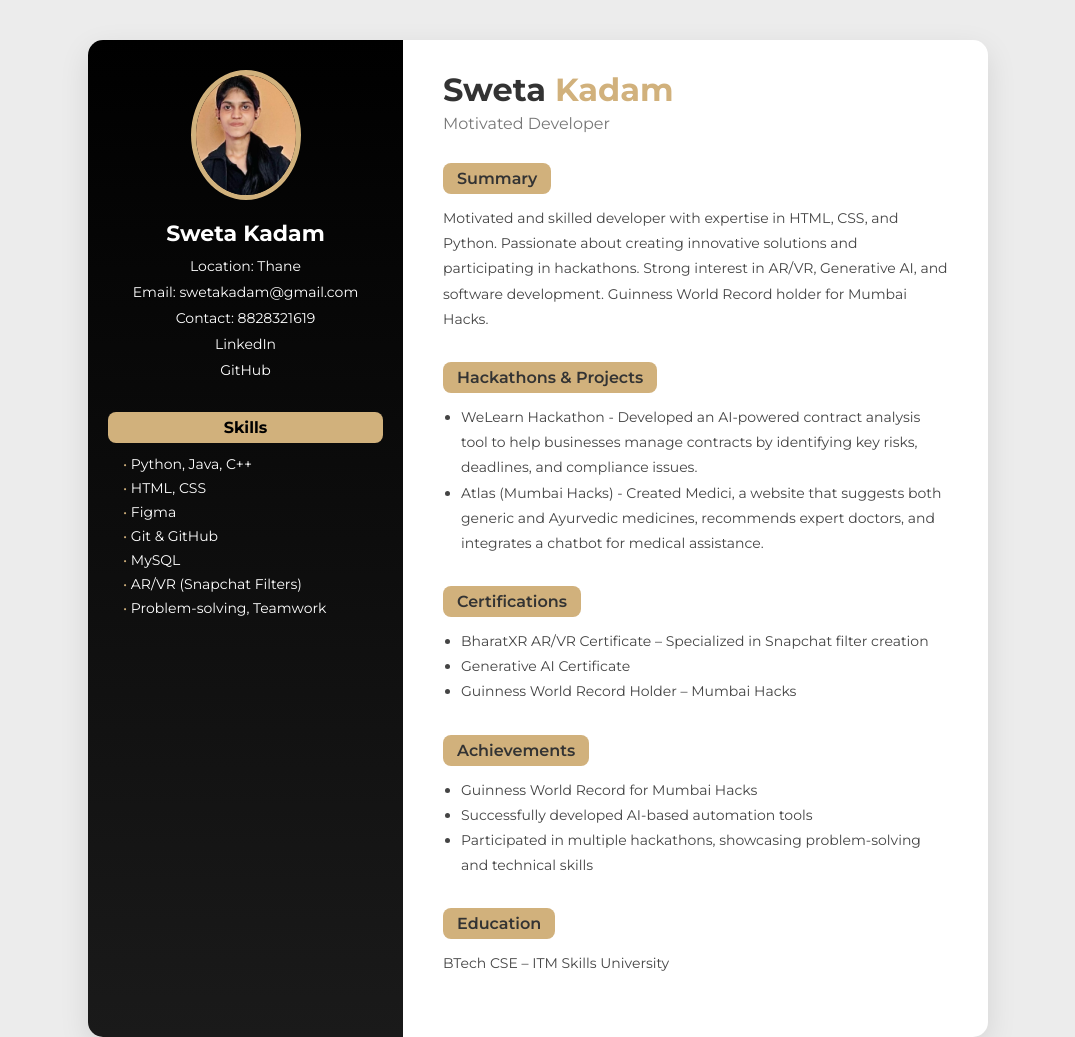
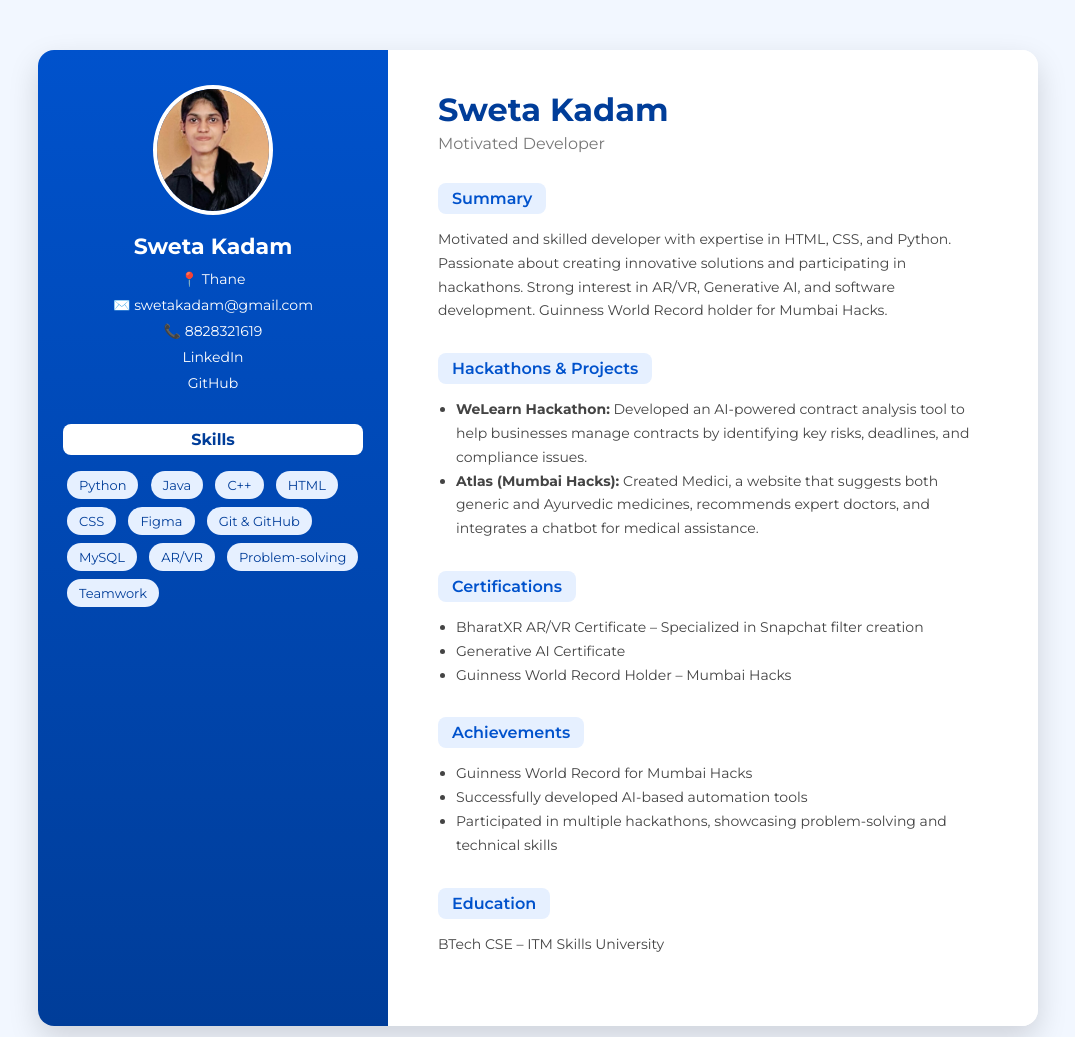
Before and after one commit to Shweta-Tech-creator/Resume-HTML-CSS-, a plain HTML site: page index.html in a window 1280 px wide. Shown: the top 1037 px of the page, without its empty margins (102-1177 px from the left). Drawn offline with Linux system fonts and the light colour scheme.

Commit message:
Update index.html

```diff
--- a/index.html
+++ b/index.html
@@ -1,10 +1,10 @@
 <!DOCTYPE html>
 <html lang="en">
 <head>
-  <meta charset="UTF-8">
-  <meta name="viewport" content="width=device-width, initial-scale=1.0">
-  <title>Sweta Kadam </title>
-  <link href="https://fonts.googleapis.com/css2?family=Montserrat:wght@400;600;700&display=swap" rel="stylesheet">
+  <meta charset="UTF-8" />
+  <meta name="viewport" content="width=device-width, initial-scale=1.0"/>
+  <title>Sweta Kadam</title>
+  <link href="https://fonts.googleapis.com/css2?family=Montserrat:wght@400;600;700&display=swap" rel="stylesheet"/>
   <style>
     * {
       margin: 0;
@@ -15,66 +15,63 @@
       font-family: 'Montserrat', sans-serif;
       display: flex;
       justify-content: center;
-      background-color: #ececec;
+      background-color: #f2f7ff;
     }
     .resume {
       display: flex;
-      width: 900px;
+      width: 1000px;
       background-color: #fff;
-      border-radius: 15px;
-      box-shadow: 0 10px 30px rgba(0, 0, 0, 0.1);
-      margin: 40px 0;
+      border-radius: 16px;
+      box-shadow: 0 12px 30px rgba(0, 0, 0, 0.15);
+      margin: 50px 0;
       overflow: hidden;
     }
     .left {
       width: 35%;
-      background: linear-gradient(to bottom, #000000, #1a1a1a);
+      background: linear-gradient(to bottom, #0052cc, #003d99);
       color: #fff;
-      padding: 30px 20px;
+      padding: 35px 25px;
       display: flex;
       flex-direction: column;
       align-items: center;
     }
     .left img {
-      width: 110px;
+      width: 120px;
       height: 130px;
       border-radius: 50%;
       object-fit: cover;
-      object-position: center;
-      margin-bottom: 20px;
-      border: 5px solid #d1b17c;
-      background-color: #fff;
+      border: 4px solid #fff;
+      margin-bottom: 18px;
     }
     .left h2 {
       font-size: 22px;
-      margin-bottom: 10px;
+      margin-bottom: 6px;
       text-align: center;
     }
     .left p {
       font-size: 14px;
-      margin-bottom: 8px;
       text-align: center;
+      margin: 4px 0;
     }
     .left a {
       color: #fff;
       text-decoration: none;
-      transition: color 0.3s ease;
     }
     .left a:hover {
-      color: #d1b17c;
+      text-decoration: underline;
     }
     .section {
-      margin: 25px 0;
+      margin-top: 28px;
       width: 100%;
     }
     .section h3 {
-      background-color: #d1b17c;
-      color: #000;
+      background-color: #ffffff;
+      color: #003d99;
       padding: 6px 12px;
       font-size: 16px;
       border-radius: 8px;
+      text-align: center;
       margin-bottom: 12px;
-      text-align: center;
     }
     .section ul {
       list-style: none;
@@ -85,20 +82,20 @@
       margin-bottom: 6px;
     }
     .section ul li::before {
-      content: "• ";
-      color: #d1b17c;
+      content: "➤ ";
+      color: #d1e3ff;
     }
+
     .right {
       width: 65%;
-      padding: 30px 40px;
+      padding: 40px 50px;
+      background-color: #ffffff;
       color: #333;
     }
     .right h1 {
       font-size: 32px;
       font-weight: 700;
-    }
-    .right h1 span {
-      color: #d1b17c;
+      color: #003d99;
     }
     .right h4 {
       margin-top: 5px;
@@ -106,38 +103,40 @@
       font-size: 16px;
       color: #777;
     }
-    .right .info-section {
+
+    .info-section {
       margin: 30px 0;
     }
     .info-section h3 {
-      background-color: #d1b17c;
+      color: #0052cc;
+      background-color: #e6f0ff;
       padding: 6px 14px;
       font-size: 16px;
       border-radius: 8px;
       display: inline-block;
-      margin-bottom: 12px;
+      margin-bottom: 14px;
       font-weight: 600;
     }
     .info-section p,
     .info-section li {
       font-size: 14px;
-      line-height: 1.8;
+      line-height: 1.7;
       color: #444;
     }
     .info-section ul {
       padding-left: 18px;
     }
+
     .skills span {
       display: inline-block;
-      background-color: #f1f1f1;
-      color: #333;
+      background-color: #e6f0ff;
+      color: #003d99;
       padding: 6px 12px;
-      border-radius: 20px;
+      border-radius: 18px;
       margin: 4px;
       font-size: 13px;
       font-weight: 500;
     }
-
   </style>
 </head>
 <body>
@@ -145,27 +144,32 @@
     <div class="left">
       <img src="swetttta.jpeg" alt="Sweta Kadam">
       <h2>Sweta Kadam</h2>
-      <p>Location: Thane</p>
-      <p>Email: swetakadam@gmail.com</p>
-      <p>Contact: 8828321619</p>
-      <p><a href="https://www.linkedin.com/in/sweta-kadam-5851a4323/" style="color:#fff">LinkedIn</a></p>
-      <p><a href="https://github.com/Shweta-Tech-creator" style="color:#fff">GitHub</a></p>
+      <p>📍 Thane</p>
+      <p>✉️ swetakadam@gmail.com</p>
+      <p>📞 8828321619</p>
+      <p><a href="https://www.linkedin.com/in/sweta-kadam-5851a4323/">LinkedIn</a></p>
+      <p><a href="https://github.com/Shweta-Tech-creator">GitHub</a></p>
+
       <div class="section">
         <h3>Skills</h3>
-        <ul>
-          <li>Python, Java, C++</li>
-          <li>HTML, CSS</li>
-          <li>Figma</li>
-          <li>Git & GitHub</li>
-          <li>MySQL</li>
-          <li>AR/VR (Snapchat Filters)</li>
-          <li>Problem-solving, Teamwork</li>
-        </ul>
+        <div class="skills">
+          <span>Python</span>
+          <span>Java</span>
+          <span>C++</span>
+          <span>HTML</span>
+          <span>CSS</span>
+          <span>Figma</span>
+          <span>Git & GitHub</span>
+          <span>MySQL</span>
+          <span>AR/VR</span>
+          <span>Problem-solving</span>
+          <span>Teamwork</span>
+        </div>
       </div>
+    </div>
 
-    </div>
     <div class="right">
-      <h1>Sweta <span>Kadam</span></h1>
+      <h1>Sweta Kadam</h1>
       <h4>Motivated Developer</h4>
 
       <div class="info-section">
@@ -176,8 +180,8 @@
       <div class="info-section">
         <h3>Hackathons & Projects</h3>
         <ul>
-          <li>WeLearn Hackathon - Developed an AI-powered contract analysis tool to help businesses manage contracts by identifying key risks, deadlines, and compliance issues.</li>
-          <li>Atlas (Mumbai Hacks) - Created Medici, a website that suggests both generic and Ayurvedic medicines, recommends expert doctors, and integrates a chatbot for medical assistance.</li>
+          <li><strong>WeLearn Hackathon:</strong> Developed an AI-powered contract analysis tool to help businesses manage contracts by identifying key risks, deadlines, and compliance issues.</li>
+          <li><strong>Atlas (Mumbai Hacks):</strong> Created Medici, a website that suggests both generic and Ayurvedic medicines, recommends expert doctors, and integrates a chatbot for medical assistance.</li>
         </ul>
       </div>
 
```
